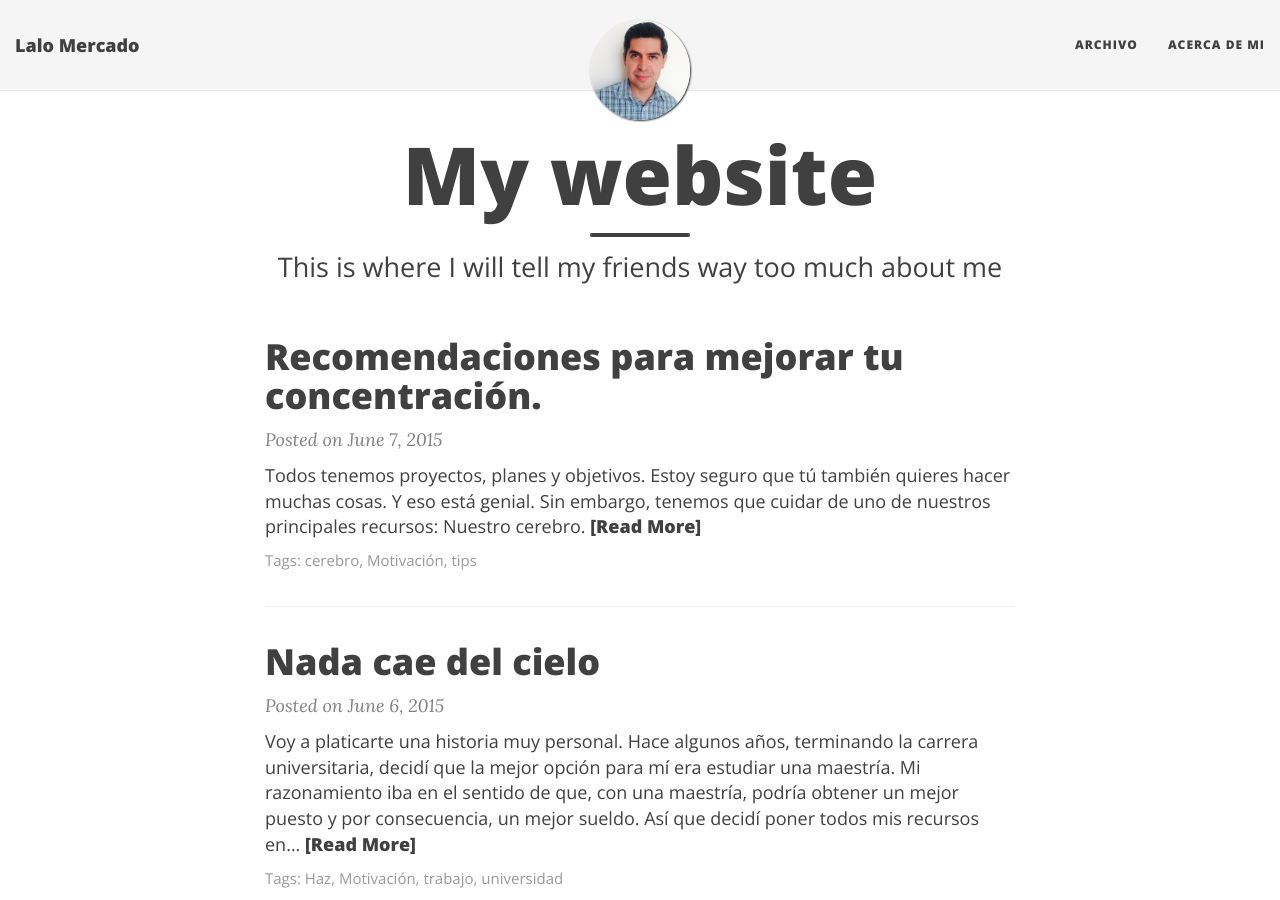
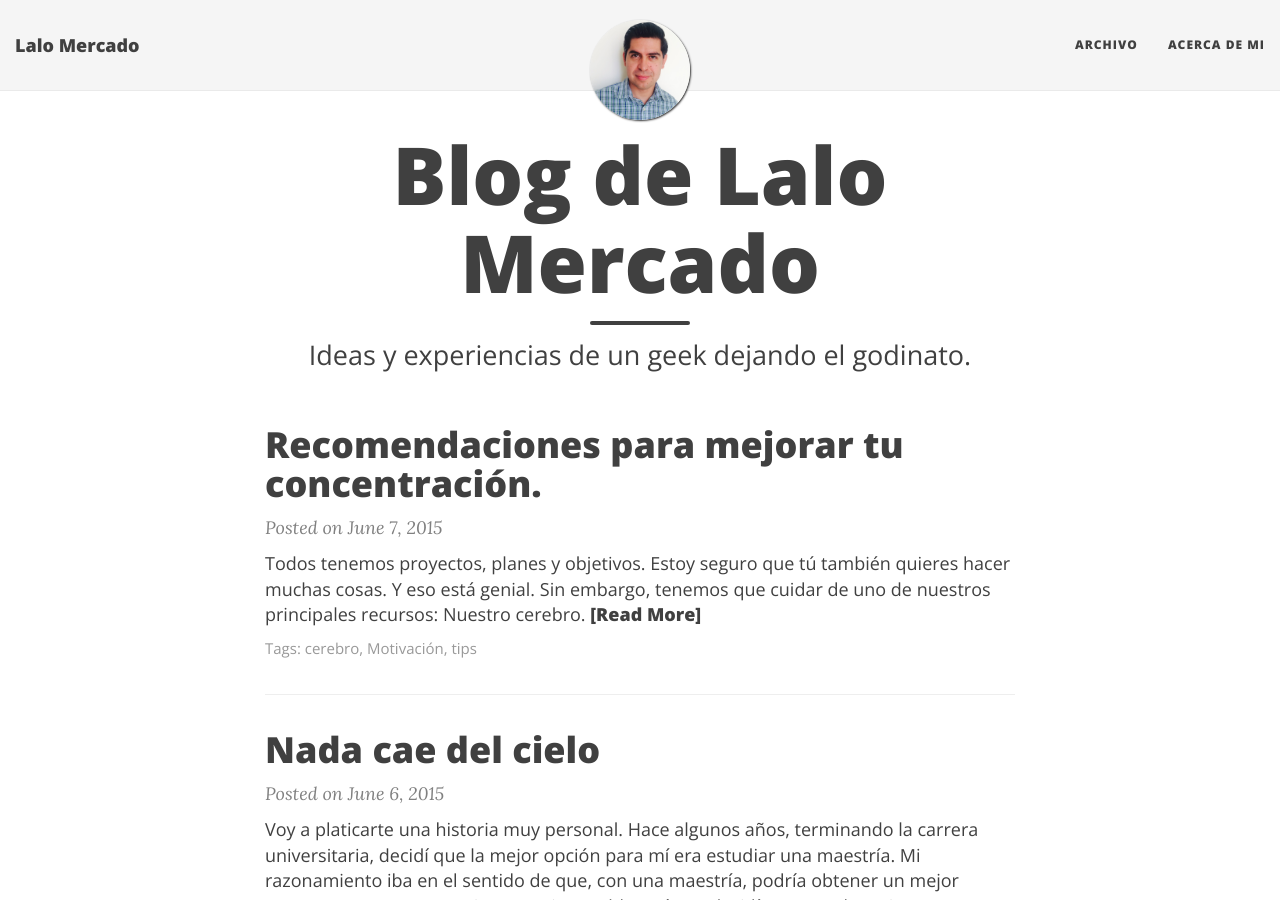
Before and after one commit to lalomergo/lalomergo.github.io, a Jekyll site: the page built from index.html, in a window 1280 px wide and 900 px high. Built offline with Jekyll 4.4.1, drawn with Linux system fonts in a browser that asks for light colours; nearby versions of some CDN libraries; the list of posts is cut into pages by our own code.

Commit message:
Changing title and subtitle of main page

```diff
--- a/index.html
+++ b/index.html
@@ -1,7 +1,7 @@
 ---
 layout: page
-title: My website
-subtitle: This is where I will tell my friends way too much about me
+title: Blog de Lalo Mercado
+subtitle: Ideas y experiencias de un geek dejando el godinato.
 use-site-title: true
 ---
 
```
